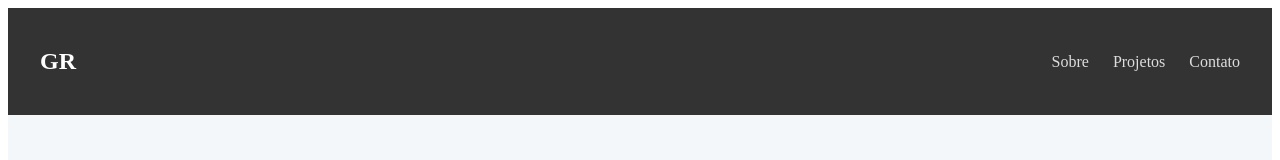
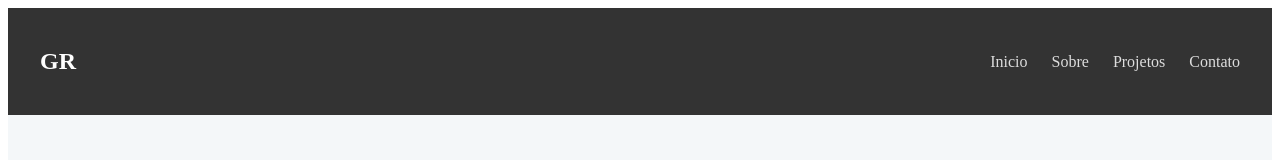
Before and after one commit to Byelsantos11/portifolio, a React (Vite) app: page / in a window 1280 px wide. Shown: the top 160 px of the page. Built offline with nearby package versions, Linux system fonts and the light colour scheme.

Commit message:
icon review

```diff
--- a/src/components/Navbar/Navbar.jsx
+++ b/src/components/Navbar/Navbar.jsx
@@ -3,6 +3,7 @@ import styles from './Navbar.module.css';
 
 const Navbar = () => {
   const sections = [
+    { label: "Inicio", id: "hero" },
     { label: "Sobre", id: "about" },
     { label: "Projetos", id: "projects" },
     { label: "Contato", id: "contact" }
--- a/src/components/Sobre/About.jsx
+++ b/src/components/Sobre/About.jsx
@@ -7,7 +7,7 @@ import react from '../../assets/icons/react.png';
 import mysql from '../../assets/icons/mysql.png';
 import sql from '../../assets/icons/servidor-sql.png';
 import docker from '../../assets/icons/docker.png';
-import SpringBoot from '../../assets/icons/springBoot.png';
+import SpringBoot from '../../assets/icons/icons8-spring-boot-48.png';
 
 
 const About = () => {
```
Also changed, not shown: src/assets/icons/icons8-spring-boot-48.png (added), src/assets/icons/springBoot.png (deleted).
